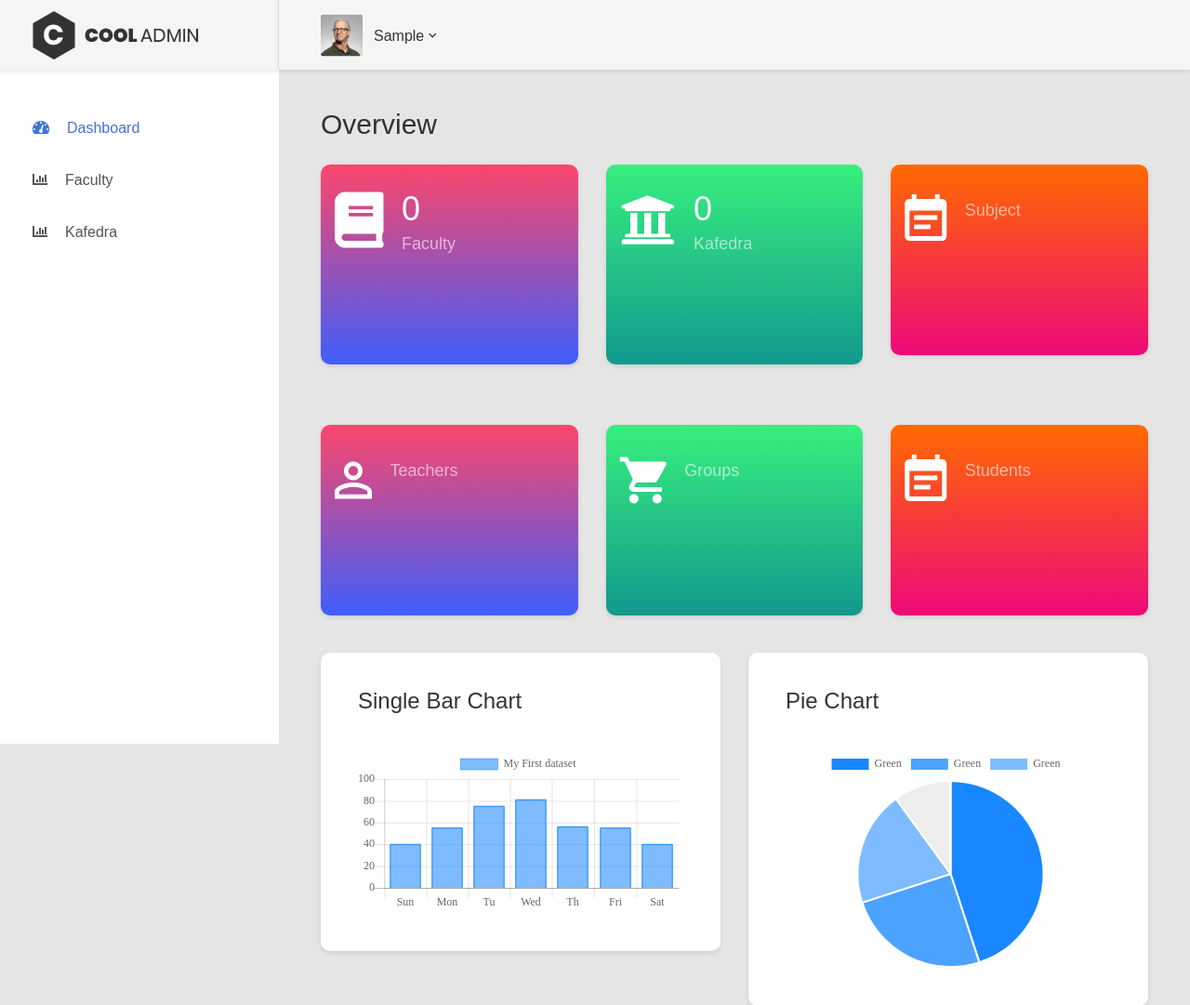
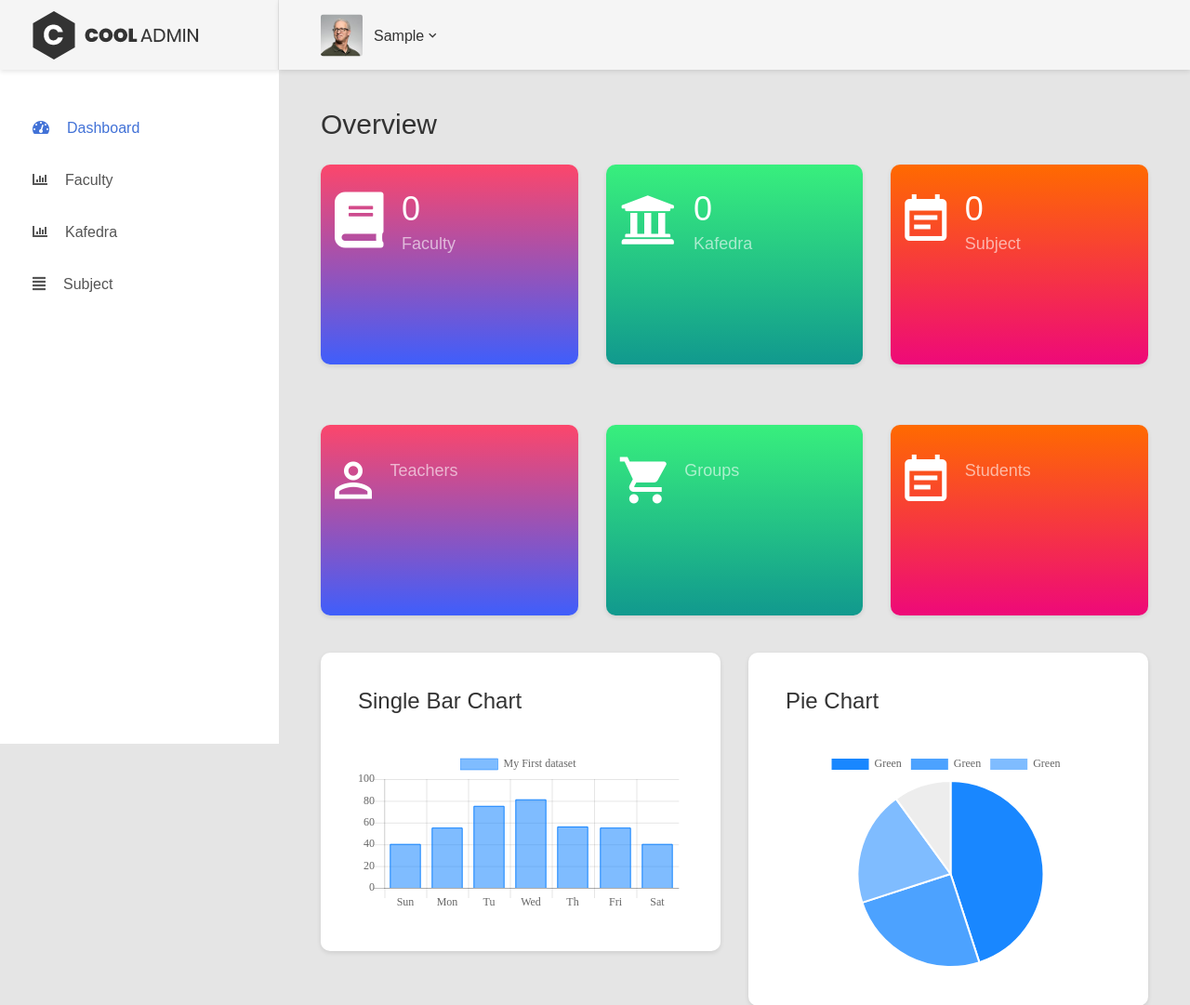
Before and after one commit to Dilshodbek-Ilhomov/mini_website, a Django app: page / in a window 1280 px wide. Shown: the top 1081 px of the page at 93% size. Run offline with Django 3.2, Linux system fonts and the light colour scheme; the visitor is signed in with stand-in values (Sample User, id 1); data that the repository does not hold is empty; some libraries are stand-ins or nearby versions.

Commit message:
add Subject category

```diff
--- a/adminapp/services.py
+++ b/adminapp/services.py
@@ -29,3 +29,9 @@
         cursor.execute("""SELECT * from adminapp_kafedra""")
         kafedra = dictfetchall(cursor)
         return kafedra
+
+def get_subject():
+    with closing(connection.cursor()) as cursor:
+        cursor.execute("""SELECT * FROM adminapp_subject""")
+        subject = dictfetchall(cursor)
+        return subject
--- a/adminapp/urls.py
+++ b/adminapp/urls.py
@@ -15,4 +15,9 @@
     path('kafedra/<int:pk>/edit/',kafedra_edit, name='kafedra_edit'),
     path('kafedra/<int:pk>/delete/',kafedra_delete, name='kafedra_delete'),
     path('kafedra/list/',kafedra_list, name='kafedra_list'),
+
+    path('subject/create/',subject_create, name='subject_create'),
+    path('subject/<int:pk>/edit/',subject_edit, name='subject_edit'),
+    path('subject/<int:pk>/delete/',subject_delete, name='subject_delete'),
+    path('subject/list/',subject_list, name='subject_list'),
 ]
--- a/adminapp/views.py
+++ b/adminapp/views.py
@@ -32,10 +32,12 @@
 def home_page(request):
     faculties = services.get_faculties()
     kafedras = services.get_kafedra()
+    subject = services.get_subject()
     ctx = {
         'counts': {
             'faculties': len(faculties),
             'kafedras': len(kafedras),
+            'subject': len(subject),
         }
     }
     return render(request, 'index.html', ctx)
@@ -127,3 +129,46 @@
         "kafedras": kafedras
     }
     return render(request, 'kafedra/list.html', ctx)
+
+# Subjects
+@login_required_decorator
+def subject_create(request):
+    model = Subject()
+    form = SubjectForm(request.POST or None, instance=model)
+    if request.POST and form.is_valid():
+        form.save()
+        return redirect('subject_list')
+    ctx = {
+        "form": form
+    }
+    return render(request, 'Subject/form.html', ctx)
+
+
+@login_required_decorator
+def subject_edit(request, pk):
+    model = Subject.objects.get(pk=pk)
+    form = SubjectForm(request.POST or None, instance=model)
+    if request.POST and form.is_valid():
+        form.save()
+        return redirect('subject_list')
+    ctx = {
+        "model": model,
+        "form": form
+    }
+    return render(request, 'Subject/form.html', ctx)
+
+
+@login_required_decorator
+def subject_delete(request, pk):
+    model = Subject.objects.get(pk=pk)
+    model.delete()
+    return redirect('subject_list')
+
+
+@login_required_decorator
+def subject_list(request):
+    subject = services.get_subject()
+    ctx = {
+        "subject": subject
+    }
+    return render(request, 'Subject/list.html', ctx)
--- a/config/settings.py
+++ b/config/settings.py
@@ -114,7 +114,7 @@
 # Internationalization
 # https://docs.djangoproject.com/en/3.2/topics/i18n/
 
-LANGUAGE_CODE = 'en-us'
+LANGUAGE_CODE = 'uz'
 
 TIME_ZONE = 'UTC'
 
--- a/templates/index.html
+++ b/templates/index.html
@@ -83,7 +83,7 @@
                                         <i class="zmdi zmdi-calendar-note"></i>
                                     </div>
                                     <div class="text">
-                                        <h2>{{ counts.subjects|intcomma }}</h2>
+                                        <h2>{{ counts.subject|intcomma }}</h2>
                                         <span>Subject</span>
                                     </div>
                                 </div>
--- a/templates/sidebar.html
+++ b/templates/sidebar.html
@@ -19,6 +19,9 @@
                 <li>
                     <a href="{% url 'kafedra_list' %}"><i class="fas fa-chart-bar"></i>Kafedra</a>
                 </li>
+                <li>
+                    <a href="{% url 'subject_list' %}"><i class="fas fa-align-justify"></i>Subject</a>
+                </li>
             </ul>
         </nav>
     </div>
```
Also changed, not shown: adminapp/forms.py (+8 -0 lines), adminapp/models.py (+7 -0 lines), templates/Subject/form.html (added, +53 -0 lines), templates/Subject/list.html (added, +65 -0 lines).
